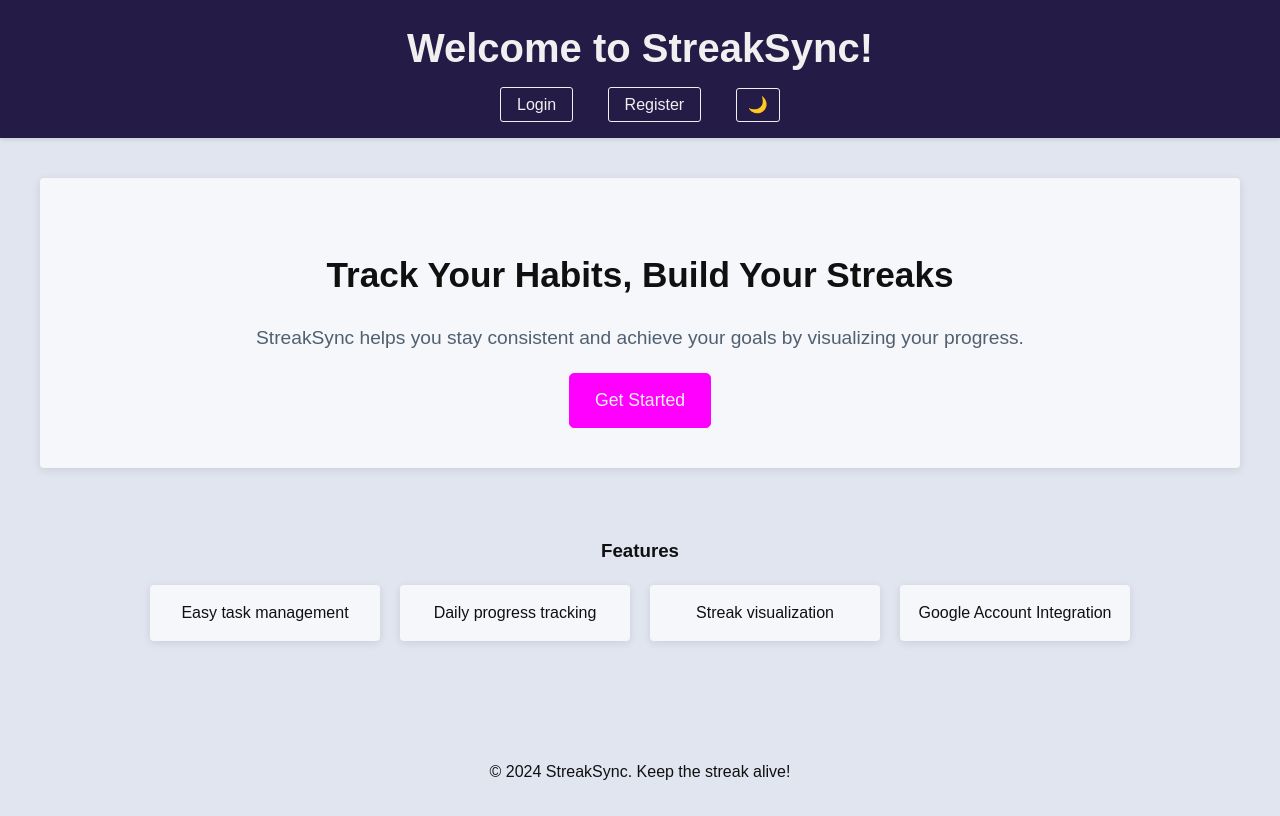
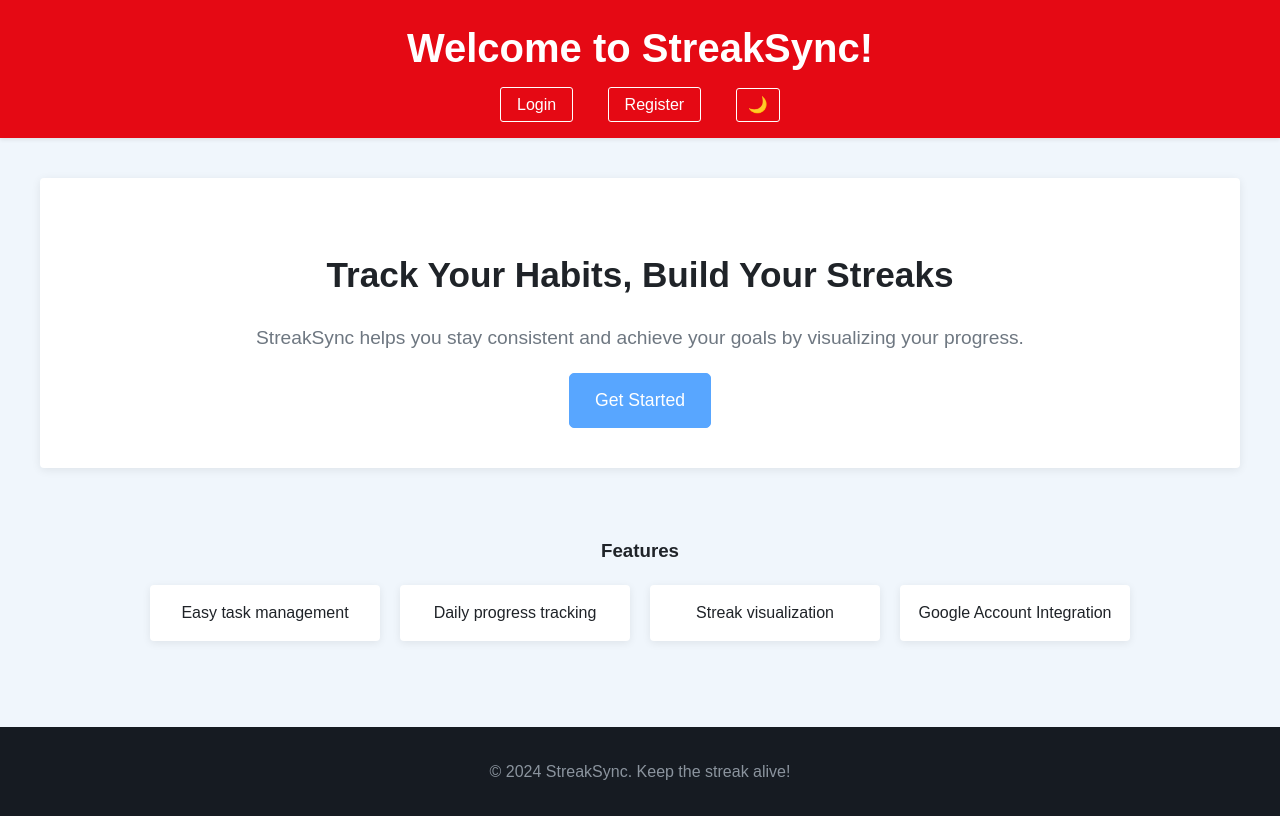
Before and after one commit to Sanjay3005v/StreakSyncProject, a Node server app: page / in a window 1280 px wide. Run offline with Node 20, Linux system fonts and the light colour scheme; some libraries are stand-ins or nearby versions.

Commit message:
feat: Implement 'Ghix' (GitHub-Netflix Mix) Theme
- Defined a new color palette, 'Ghix', blending GitHub's functional design (greys, blues) with Netflix's iconic red accents.
- Implemented 'Ghix Light' and 'Ghix Dark' modes using this palette.
- Updated CSS custom variables in style.css to reflect the new theme, replacing the previous Cyberpunk theme.
- Adjusted footer styling for consistency with the Ghix theme.
- Ensured existing theme toggler correctly switches between Ghix Light and Ghix Dark modes.

```diff
--- a/public/css/style.css
+++ b/public/css/style.css
@@ -1,63 +1,69 @@
 :root {
-    /* Base Cyberpunk Palette Colors */
-    --color-cyber-black: #0D0221;
-    --color-near-black: #101010; /* For text or alternative dark bg */
-    --color-deep-purple: #241B47;
-    --color-neon-blue: #00FFFF; /* Cyan/Aqua */
-    --color-bright-magenta: #FF00FF; /* Fuchsia */
-    --color-toxic-green: #39FF14;
-    --color-cyber-yellow: #FFF000;
-    --color-glitch-white: #F0F0F0;
-    --color-electric-grey: #8A8A8A;
-    --color-interface-blue: #306892;
+    /* Base Ghix Palette Colors */
+    --color-ghix-deep-charcoal: #0D1117;
+    --color-ghix-medium-dark-grey: #161B22;
+    --color-netflix-red: #E50914;
+    --color-netflix-red-darker: #B20710;
+    --color-github-blue: #58A6FF;
+    --color-github-blue-darker: #2F81F7;
+    --color-github-green: #3FB950;
+    --color-ghix-off-white: #F0F6FC;
+    --color-ghix-pure-white: #FFFFFF;
+    --color-ghix-dark-text: #1F2328;
+    --color-ghix-medium-grey-text: #6E7781;
+    --color-ghix-light-grey-text: #8B949E;
+    --color-ghix-border-dark: #30363D;
+    --color-ghix-border-light: #D0D7DE;
+    --color-warning-yellow: #FDC65F;
 
-    /* "Data Stream" Light Theme (Default) */
-    --bg-primary: #E0E5F0; /* Very light, cool grey-blue */
-    --bg-secondary: #F5F7FA; /* Almost white, very clean */
-    --text-primary: var(--color-near-black);
-    --text-secondary: #506070; /* Cool dark grey */
-    --text-on-primary-brand: var(--color-glitch-white);
-    --text-on-accent-brand: var(--color-glitch-white);
-    --border-color: #B0B8C0; /* Slightly darker cool grey for borders */
-    --brand-primary: var(--color-deep-purple); /* Dark purple as primary in light mode */
-    --brand-primary-hover: var(--color-interface-blue);
-    --brand-accent: var(--color-bright-magenta);
-    --brand-accent-hover: #D900D9; /* Darker Magenta */
-    --brand-secondary-accent: var(--color-neon-blue); /* Neon blue as secondary accent */
-    --progress-bar-bg: #C0C5D0;
-    --progress-bar-fg: var(--color-deep-purple);
-    --progress-bar-streak-fg: var(--color-bright-magenta);
-    --error-bg: var(--color-cyber-yellow);
-    --error-text: var(--color-near-black);
-    --success-bg: var(--color-toxic-green);
-    --success-text: var(--color-near-black);
-    --shadow-color: rgba(0, 0, 0, 0.1); /* Standard subtle shadow for light mode */
-    --placeholder-text: #708090; /* Slate Gray */
+
+    /* Ghix Light Theme (Default) */
+    --bg-primary: var(--color-ghix-off-white);
+    --bg-secondary: var(--color-ghix-pure-white);
+    --text-primary: var(--color-ghix-dark-text);
+    --text-secondary: var(--color-ghix-medium-grey-text);
+    --text-on-primary-brand: var(--color-ghix-pure-white);
+    --text-on-accent-brand: var(--color-ghix-pure-white);
+    --border-color: var(--color-ghix-border-light);
+    --brand-primary: var(--color-netflix-red);
+    --brand-primary-hover: var(--color-netflix-red-darker);
+    --brand-accent: var(--color-github-blue);
+    --brand-accent-hover: var(--color-github-blue-darker);
+    --brand-secondary-accent: var(--color-github-green);
+    --progress-bar-bg: var(--color-ghix-border-light);
+    --progress-bar-fg: var(--color-github-blue);
+    --progress-bar-streak-fg: var(--color-netflix-red);
+    --error-bg: var(--color-warning-yellow);
+    --error-text: var(--color-ghix-dark-text);
+    --success-bg: var(--color-github-green);
+    --success-text: var(--color-ghix-pure-white);
+    --shadow-color: rgba(0, 0, 0, 0.08);
+    --placeholder-text: var(--color-ghix-medium-grey-text);
 }
 
 body.dark-theme {
-    /* Cyberpunk Dark Theme */
-    --bg-primary: var(--color-cyber-black);
-    --bg-secondary: var(--color-deep-purple);
-    --text-primary: var(--color-glitch-white);
-    --text-secondary: var(--color-electric-grey);
-    --text-on-primary-brand: var(--color-cyber-black); /* Text on Neon Blue buttons */
-    --text-on-accent-brand: var(--color-cyber-black);   /* Text on Magenta buttons */
-    --border-color: var(--color-interface-blue);
-    --brand-primary: var(--color-neon-blue);
-    --brand-primary-hover: var(--color-glitch-white); /* Hover effect could make it white or lighter neon */
-    --brand-accent: var(--color-bright-magenta);
-    --brand-accent-hover: var(--color-glitch-white); /* Hover effect could make it white or lighter neon */
-    --brand-secondary-accent: var(--color-toxic-green);
-    --progress-bar-bg: var(--color-interface-blue);
-    --progress-bar-fg: var(--color-neon-blue);
-    --progress-bar-streak-fg: var(--color-bright-magenta);
-    --error-bg: var(--color-cyber-yellow);
-    --error-text: var(--color-cyber-black);
-    --success-bg: var(--color-toxic-green);
-    --success-text: var(--color-cyber-black);
-    --shadow-color: rgba(0, 255, 255, 0.3); /* Neon blue glow for shadows */
-    --placeholder-text: var(--color-electric-grey);
+    /* Ghix Dark Theme */
+    --bg-primary: var(--color-ghix-deep-charcoal);
+    --bg-secondary: var(--color-ghix-medium-dark-grey);
+    --text-primary: var(--color-ghix-off-white);
+    --text-secondary: var(--color-ghix-light-grey-text);
+    --text-on-primary-brand: var(--color-ghix-pure-white);
+    --text-on-accent-brand: var(--color-ghix-pure-white);
+    --border-color: var(--color-ghix-border-dark);
+    --brand-primary: var(--color-netflix-red);
+    --brand-primary-hover: var(--color-netflix-red-darker);
+    --brand-accent: var(--color-github-blue);
+    --brand-accent-hover: var(--color-github-blue-darker);
+    --brand-secondary-accent: var(--color-github-green);
+    --progress-bar-bg: var(--color-ghix-border-dark);
+    --progress-bar-fg: var(--color-github-blue);
+    --progress-bar-streak-fg: var(--color-netflix-red);
+    --error-bg: var(--color-netflix-red-darker);
+    --error-text: var(--color-ghix-off-white);
+    --success-bg: var(--color-github-green);
+    --success-text: var(--color-ghix-pure-white);
+    --shadow-color: rgba(0, 0, 0, 0.3); /* Darker, more subtle shadow for dark mode */
+    --placeholder-text: var(--color-ghix-light-grey-text);
 }
 
 /* General Body Styles */
@@ -133,8 +139,8 @@ main {
 footer {
     text-align: center;
     padding: 1rem 0;
-    background-color: var(--color-deep-blue); /* Kept a specific dark blue for footer consistency */
-    color: var(--color-white); /* Ensuring text is white on this specific footer bg */
+    background-color: var(--color-ghix-medium-dark-grey); /* Consistent dark footer using Ghix variable */
+    color: var(--color-ghix-light-grey-text); /* Appropriate text color for this dark bg */
     position: relative;
     bottom: 0;
     width: 100%;
```
